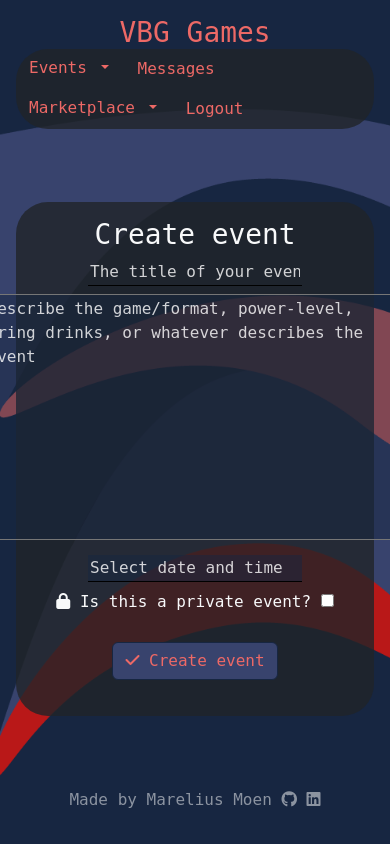
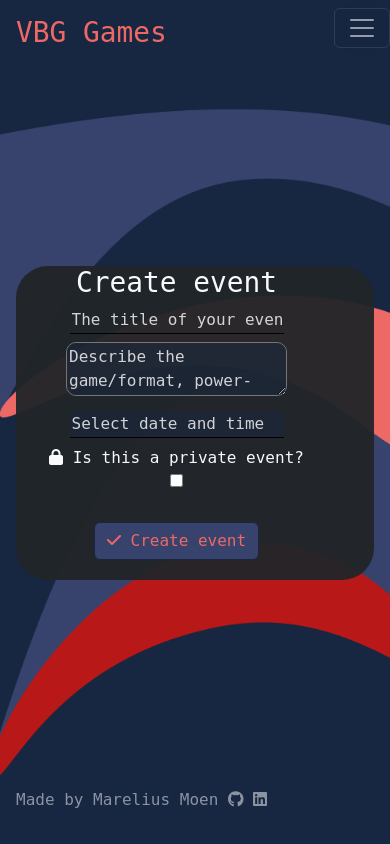
Before and after one commit to Mareliusmoen/varberg-games, a Django app: page /events/create_event/ in a window 390 px wide; the page is wider, and only the part inside the window is pictured. Run offline with Django 4.2, Linux system fonts and the light colour scheme; the visitor is signed in with stand-in values (Sample User, id 1); some libraries are stand-ins or nearby versions; some web fonts are replaced.

Commit message:
add navbar and form input responsiveness

```diff
--- a/events/forms.py
+++ b/events/forms.py
@@ -20,19 +20,25 @@ class EventForm(forms.ModelForm):
         """
         super().__init__(*args, **kwargs)
         self.fields['title'].widget = forms.TextInput(
-            attrs={'placeholder': 'The title of your event'}
+            attrs={
+                'style': 'max-width: 80%',
+                'placeholder': 'The title of your event'}
         )
         self.fields['description'].widget = forms.Textarea(
             attrs={
+                'rows': '',
+                'cols': '',
                 'placeholder': (
                     'Describe the game/format, power-level, bring drinks, '
                     'or whatever describes the event'
                 ),
-                'class': 'custom-textarea'
+                'class': 'custom-textarea',
+                'style': 'max-width: 90%'
             }
         )
         self.fields['date'].widget = forms.DateTimeInput(
             attrs={
+                'style': 'max-width: 80%',
                 'placeholder': 'Select date and time',
                 'class': 'datetimepicker-input',
                 'id': 'datetimepicker'
--- a/postman/templates/postman/base.html
+++ b/postman/templates/postman/base.html
@@ -5,8 +5,8 @@
 <link type="text/css" media="all" rel="stylesheet" href="{% static 'postman/css/postman.css' %}">
 {% endblock %}
 {% block postman_menu %}
-<div class="dropdown">
-    <button class="btn dropdown-toggle signupbtn orange-btn" type="button" data-bs-toggle="dropdown"
+<div class="dropdown menu-button-z-index">
+    <button class="btn dropdown-toggle signupbtn orange-btn position-relative menu-button-z-index" type="button" data-bs-toggle="dropdown"
         aria-expanded="false">
         Menu <i class="fa-solid fa-bars"></i></button>
 <ul id="postman_menu" class="dropdown-menu">{% postman_unread as unread_count %}
--- a/static/css/style.css
+++ b/static/css/style.css
@@ -29,7 +29,12 @@ textarea {
 
 /* Items background styling*/
 .bg-dark {
-    --bs-bg-opacity: .8;
+    --bs-bg-opacity: .95;
+    background-color: rgba(var(--bs-dark-rgb), var(--bs-bg-opacity)) !important;
+}
+
+.nav-bg-dark {
+    --bs-bg-opacity: 1;
     background-color: rgba(var(--bs-dark-rgb), var(--bs-bg-opacity)) !important;
 }
 
@@ -38,8 +43,8 @@ textarea {
 }
 
 .card-bg {
-    background-color: rgb(23, 38, 65);
-    border: 1px solid rgb(56, 67, 109);
+    background-color: rgb(23, 38, 65) !important;
+    border: 1px solid rgb(56, 67, 109) !important;
 }
 
 .card-bg-opacity {
@@ -51,9 +56,12 @@ textarea {
     border: 1px solid rgba(237, 105, 102, 0.5);
 }
 
-.dropdown-menu {
-    background-color: rgba(23, 38, 65, 0.8);
+.dropdown-menu,
+.navbar {
+    position: relative;
+    background-color: rgba(23, 38, 65, 0.9) !important;
     border-radius: 10px;
+    z-index: 999999 !important;
 }
 
 .dropdown-item:hover {
@@ -66,6 +74,7 @@ textarea {
     background-color: rgba(23, 38, 65, 0.5);
     border-radius: 10px;
     color: white;
+    max-width: 70vw !important;
 }
 
 .custom-select {
@@ -97,6 +106,9 @@ textarea {
 
 .logobtn {
     text-decoration: none;
+    display: flex;
+    align-items: start;
+    justify-content: start;
 }
 
 .logobtn,
@@ -106,6 +118,11 @@ textarea {
 
 .orange-btn:hover {
     color: rgb(185, 24, 24);
+}
+
+.nav-btn-dropdown {
+    background-color: rgb(23, 38, 65) !important;
+    border: 1px solid rgb(56, 67, 109) !important;
 }
 
 .deletebtn {
@@ -206,10 +223,6 @@ select.form-control:focus {
 }
 
 
-
-
-
-
 /* POSTMAN APP STYLING */
 
 .ui-helper-hidden-accessible {
@@ -305,6 +318,9 @@ select.form-control:focus {
     margin-bottom: 20px;
 }
 
+.menu-button-z-index {
+    z-index: 1 !important;
+}
 
 /* MARKETPLACE APP STYLING */
 /* modal styling */
@@ -348,3 +364,15 @@ select.form-control:focus {
     margin-bottom: 0;
     padding-bottom: 20px; /* or whatever your margin was */
 }
+
+
+
+@media (max-width: 768px) {
+    .create_event {
+        width: 100% !important;
+    }
+    .form-width-small-screen {
+        max-width: 70vw !important;
+        height: auto;
+    }
+}
--- a/templates/base.html
+++ b/templates/base.html
@@ -39,27 +39,37 @@
 </head>
 
 <body class="d-flex h-100 text-center text-white">
-
     <div class="logobtn cover-container d-flex w-100 h-100 p-3 mx-auto flex-column">
-        <header class="mb-auto">
-            <div>
-                <h1 class="float-md-start mb-0"><a class="logobtn orange-btn" href="/"> VBG Games</a></h1>
-                <nav class="nav nav-masthead justify-content-center float-md-end bg-dark rounded-5">
-                    <ul class="nav nav-pills">
+        <h1><a class="logobtn orange-btn" style="display: flex;
+            align-items: start;
+            justify-content: start;" href="/"> VBG Games</a></h1>
+        <header class="mb-auto position-fixed end-0 top-0">
+            <nav class="navbar navbar-expand-lg navbar-dark bg-dark d-flex justify-content-between rounded-5">
+                <button class="navbar-toggler" type="button" data-bs-toggle="collapse" data-bs-target="#navbarNav"
+                    aria-controls="navbarNav" aria-expanded="false" aria-label="Toggle navigation">
+                    <span class="navbar-toggler-icon"></span>
+                </button>
+                <div class="collapse navbar-collapse" id="navbarNav">
+                    <ul class="navbar-nav">
                         {% if user.is_authenticated %}
+                        <li class="nav-item">
                             <div class="dropdown">
                                 <button class="btn dropdown-toggle orange-btn" type="button" data-bs-toggle="dropdown"
                                     aria-expanded="false">
                                     Events
                                 </button>
                                 <ul class="dropdown-menu">
-                                <li><a class="dropdown-item orange-btn" href="{% url 'event_list' %}">List of events</a></li>
-                                <li><a class="dropdown-item orange-btn" href="{% url 'joined_events' %}">Joined events</a></li>
-                                <li><a class="dropdown-item orange-btn" href="{% url 'create_event' %}">Create event</a></li>
+                                    <li><a class="dropdown-item orange-btn" href="{% url 'event_list' %}">List
+                                            of events</a></li>
+                                    <li><a class="dropdown-item orange-btn" href="{% url 'joined_events' %}">Joined
+                                            events</a></li>
+                                    <li><a class="dropdown-item orange-btn" href="{% url 'create_event' %}">Create
+                                            event</a></li>
                                 </ul>
                             </div>
                         <li class="nav-item">
-                            <a class="nav-link orange-btn" aria-current="page" href="{% url 'postman:inbox' %}">Messages</a>
+                            <a class="nav-link orange-btn" aria-current="page"
+                                href="{% url 'postman:inbox' %}">Messages</a>
                         </li>
                         <div class="dropdown">
                             <button class="btn dropdown-toggle orange-btn" type="button" data-bs-toggle="dropdown"
@@ -67,17 +77,22 @@
                                 Marketplace
                             </button>
                             <ul class="dropdown-menu">
-                                <li><a class="dropdown-item orange-btn" href="{% url 'product_list' %}">Items for sale</a></li>
-                                <li><a class="dropdown-item orange-btn" href="{% url 'create_product' %}">New item for sale</a></li>
-                                <li><a class="dropdown-item orange-btn" href="{% url 'your_product_list' %}">Your sale items</a></li>
+                                <li><a class="dropdown-item orange-btn" href="{% url 'product_list' %}">Items for
+                                        sale</a></li>
+                                <li><a class="dropdown-item orange-btn" href="{% url 'create_product' %}">New item
+                                        for sale</a></li>
+                                <li><a class="dropdown-item orange-btn" href="{% url 'your_product_list' %}">Your
+                                        sale items</a></li>
                             </ul>
                         </div>
                         <li class="nav-item">
-                            <a class="nav-link orange-btn" aria-current="page" href="{% url 'account_logout' %}">Logout</a>
+                            <a class="nav-link orange-btn" aria-current="page"
+                                href="{% url 'account_logout' %}">Logout</a>
                         </li>
                         {% else %}
                         <li class="nav-item">
-                            <a class="nav-link orange-btn" aria-current="page" href="{% url 'account_signup' %}">Register</a>
+                            <a class="nav-link orange-btn" aria-current="page"
+                                href="{% url 'account_signup' %}">Register</a>
                         </li>
                         <li class="nav-item">
                             <a class="nav-link orange-btn" href="{% url 'account_login' %}">Login</a>
@@ -85,14 +100,12 @@
                         {% endif %}
                     </ul>
             </nav>
-            </div>
         </header>
-        <div class="container">
+        <div class="container h-100 d-flex flex-column justify-content-center">
             <div class="row justify-content-center">
-                <div class="col-md-6 bg-dark rounded-5">
-                    <main class="px-3 text-light p-3">
+                <div class="col-12 col-md-6 bg-dark rounded-5 d-flex">
+                    <main class="text-light">
                         {% block postman_menu %}
-
                         {% endblock %}
                         {% block content %}
                         <!-- Content Goes here -->
@@ -103,7 +116,10 @@
         </div>
 
         <footer class="mt-auto text-white-50">
-            <p class="float-md-end">Made by Marelius Moen       <a href="https://github.com/MareliusMoen" class="text-white-50"><i class="fa-brands fa-github"></i></a>     <a href="https://www.linkedin.com/in/marelius-moen-067956281/" class="text-white-50"><i class="fa-brands fa-linkedin"></i></a>      </p>
+            <p class="float-md-end">Made by Marelius Moen <a href="https://github.com/MareliusMoen"
+                    class="text-white-50"><i class="fa-brands fa-github"></i></a> <a
+                    href="https://www.linkedin.com/in/marelius-moen-067956281/" class="text-white-50"><i
+                        class="fa-brands fa-linkedin"></i></a> </p>
         </footer>
     </div>
 
@@ -118,14 +134,14 @@
     <script src="https://kit.fontawesome.com/bd589d914e.js" crossorigin="anonymous"></script>
     <!-- javascript for the django messages to dissapear automatically -->
     <script>
-        $(document).ready(function() {
+        $(document).ready(function () {
             // messages timeout for 10 sec
-            setTimeout(function() {
+            setTimeout(function () {
                 $('.message').fadeOut('slow');
             }, 3000); // <-- time in milliseconds, 1000 =  1 sec
 
             // delete message
-            $(document).on('click', '.del-msg', function(){
+            $(document).on('click', '.del-msg', function () {
                 $(this).parent().attr('style', 'display:none;');
             });
         });
--- a/templates/create_event.html
+++ b/templates/create_event.html
@@ -4,7 +4,7 @@
 <h1 class="text-center">Create event</h1>
 
 <div class="container d-flex justify-content-center align-items-center">
-    <form method="post" class="create_event" id="create_event" action="{% url 'create_event' %}">
+    <form method="post" class="create_event form-width-small-screen" id="create_event" action="{% url 'create_event' %}">
         {{ form.non_field_errors | safe }}
         {% csrf_token %}
         <div class="row g-2">
@@ -15,7 +15,7 @@
                 </div>
             </div>
             <div class="col-12">
-                <div class="form-floating form-group">
+                <div class="form-floating form-group form-width-small-screen">
                     {{ form.description }}
                     {{ form.description.errors|safe }}
                 </div>
```
Also changed, not shown: README.md. Lines whose indentation alone changed are shown as unchanged.
